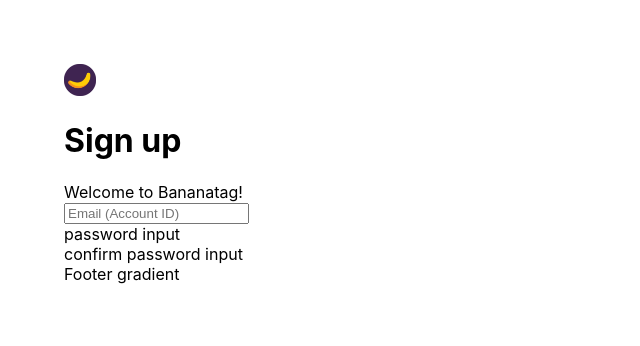
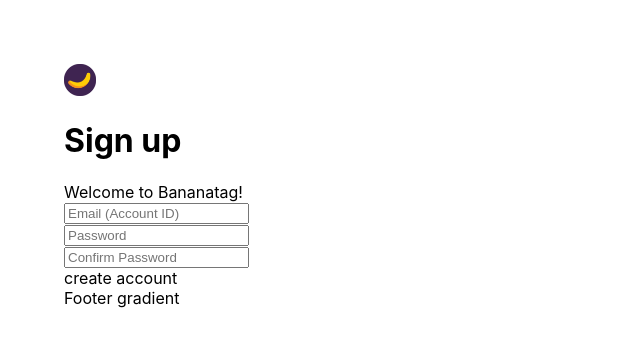
Before and after one commit to super8989/bananatag, a React (Create React App) app: page / in a window 1280 px wide. Shown: the top 346 px of the page, without its empty margins (0-640 px from the left). Built offline with nearby package versions, Linux system fonts and the light colour scheme.

Commit message:
Implemented password state function and created CreateButton component

```diff
--- a/src/components/SignUp/ConfirmPassword/index.js
+++ b/src/components/SignUp/ConfirmPassword/index.js
@@ -1,9 +1,20 @@
-import React from 'react';
+import React, { useState } from 'react';
 
 function ConfirmPassword() {
+	const [confirmPassword, setConfirmPassword] = useState('');
+
+	const handlePasswordInput = (password) => {
+		setConfirmPassword(password);
+	};
+
 	return (
-		<div className='confirm-password'>
-			<span>confirm password input</span>
+		<div className='password'>
+			<input
+				type='password'
+				placeholder='Confirm Password'
+				value={confirmPassword}
+				onChange={(e) => handlePasswordInput(e.target.value)}
+			/>
 		</div>
 	);
 }
--- a/src/components/SignUp/Button/index.js
+++ b/src/components/SignUp/CreateButton/index.js
@@ -1,11 +1,11 @@
 import React from 'react';
 
-function Password() {
+function CreateButton() {
 	return (
-		<div className='password'>
+		<div className='button'>
 			<span>create account</span>
 		</div>
 	);
 }
 
-export default Password;
+export default CreateButton;
--- a/src/components/SignUp/Password/index.js
+++ b/src/components/SignUp/Password/index.js
@@ -1,9 +1,20 @@
-import React from 'react';
+import React, { useState } from 'react';
 
 function Password() {
+	const [password, setPassword] = useState('');
+
+	const handlePasswordInput = (password) => {
+		setPassword(password);
+	};
+
 	return (
 		<div className='password'>
-			<span>password input</span>
+			<input
+				type='password'
+				placeholder='Password'
+				value={password}
+				onChange={(e) => handlePasswordInput(e.target.value)}
+			/>
 		</div>
 	);
 }
--- a/src/components/SignUp/index.js
+++ b/src/components/SignUp/index.js
@@ -2,17 +2,18 @@
 import Email from './Email';
 import Password from './Password';
 import ConfirmPassword from './ConfirmPassword';
+import CreateButton from './CreateButton';
 
 function SignUp() {
-	const [email, setEmail] = useState('');
 	const [password, setPassword] = useState('');
 	const [confirmPassword, setConfirmPassword] = useState('');
 
 	return (
 		<div className='signup'>
-			<Email email={email} />
+			<Email />
 			<Password />
 			<ConfirmPassword />
+			<CreateButton />
 		</div>
 	);
 }
```
